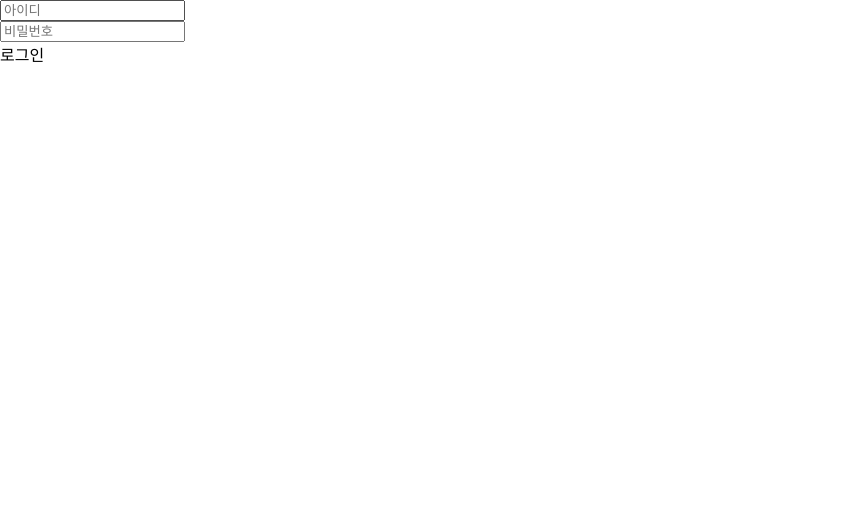
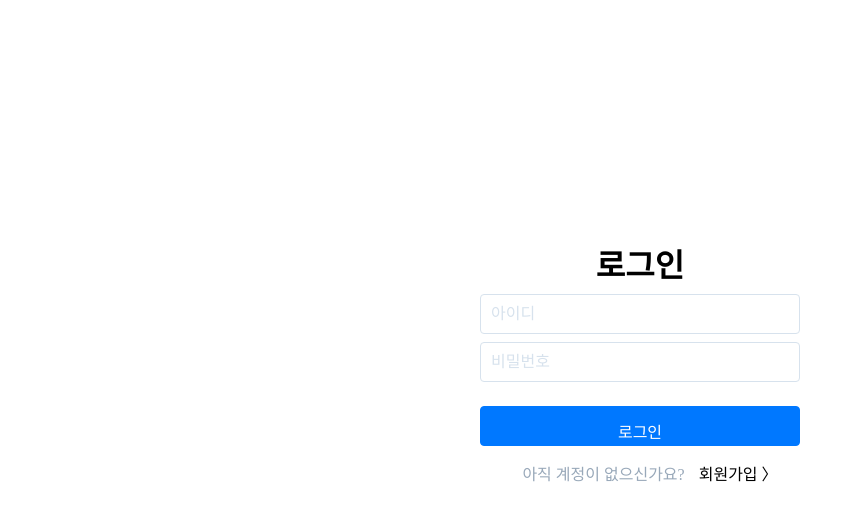
Before and after one commit to D-Store/D-store-practice, a React (Create React App) app: page /signIn in a window 1280 px wide. Shown: the top 520 px of the page, without its empty margins (0-863 px from the left). Built offline with nearby package versions, Linux system fonts and the light colour scheme.

Commit message:
[ADD]SignIn Css

```diff
--- a/src/components/SignIn/SignIn.css
+++ b/src/components/SignIn/SignIn.css
@@ -0,0 +1,107 @@
+
+
+.errorMessage {
+    font-size: 13px;
+    line-height: 18px;
+    margin: 0 -1px 8px 2px;
+    color: #ff1616;
+    text-align: left;
+}
+
+.signIn {
+    width: 100%;
+    min-height: 90vh;
+    background-color: #fff;
+}
+
+.signIn-form {
+    height: 90vh;
+    display: flex;
+    align-items: center;
+    flex-direction: column;
+    margin-top: 30vh;
+}
+
+.signIn-form-title {
+    font-size: 2rem;
+    font-weight: 600;
+}
+
+.signIn-input {
+    display: flex;
+    flex-direction: column;
+
+}
+
+.signIn-input-item {
+    margin-top: 8px;
+    width: 320px;
+    height: 40px;
+    font-size: 16px;
+    border: 1px solid #d7e2ed;
+    appearance: none;
+    outline: none;
+    border-radius: 0.25rem;
+    box-sizing: border-box;
+    padding-left: 10px;
+}
+.signIn-input-item::placeholder {
+    color: #d7e2ed;
+}
+
+.signIn-input-item:hover {
+    border-color: #0078ff;
+}
+
+.signIn-input-item:focus {
+    box-shadow: 0 0 25px -10px #0078ff;
+}
+
+
+.signIn-submit {
+    margin-top: 24px;
+    border-radius: 0.25rem;
+    background-color: #0078ff;
+    border: 1px solid #0078ff;
+    color: white;
+    font-size: 1rem;
+    font-weight: 500;
+    width: 320px;
+    height: 40px;
+    box-sizing: border-box;
+    outline: none;
+    text-align: center;
+    flex-direction: column;
+    padding-top: 11.5px;
+}
+
+.another-approach {
+    margin-top: 15px;
+    text-align: center;
+}
+
+.another-approach-item {
+    color: #98A8B9;
+}
+
+.another-approach-item-Link {
+    text-decoration: none;
+    margin-left: 10px;
+    color: black;
+}
+
+.another-approach-item-Link::after {
+    box-sizing: border-box;
+    position: absolute;
+    margin-left: 0.25rem;
+    content: "〉";
+    transition:all .15s;
+}
+
+.another-approach-item-Link:hover::after {
+    margin-left: 0.5rem;
+}
+
+.signIn-input-item::after {
+
+}
--- a/src/components/SignIn/SignIn.jsx
+++ b/src/components/SignIn/SignIn.jsx
@@ -1,4 +1,5 @@
 import React from 'react'
+import { Link } from 'react-router-dom'
 import './SignIn.css'
 
 const SignIn = ({
@@ -15,9 +16,13 @@ const SignIn = ({
 }) => {
     return(
         <>
-        <div className="MainSignInDiv">
+        <div className="signIn">
+            <div className="signIn-form">
+                <div className="signIn-form-title">로그인</div>
+                <div className="signIn-input">
                     <div>
                         <input
+                        className="signIn-input-item"
                         type="text"
                         name="userId"
                         placeholder="아이디"
@@ -35,6 +40,7 @@ const SignIn = ({
                     </div>
                     <div>
                         <input
+                        className="signIn-input-item"
                         type="password"
                         name="userPw"
                         placeholder="비밀번호"
@@ -58,7 +64,19 @@ const SignIn = ({
                     >
                         가입하지 않은 아이디이거나,잘못된 비밀번호입니다.
                     </div>
-            <div onClick={tryLogin}>로그인</div>
+                    <div
+                    className="signIn-submit"
+                    onClick={tryLogin}
+                    >
+                        로그인
+                    </div>
+                    <div className="another-approach">
+                        <span className="another-approach-item">
+                            아직 계정이 없으신가요? <Link className="another-approach-item-Link" to="/signUp">회원가입</Link>
+                        </span>
+                    </div>
+                </div>
+            </div>
         </div>
         </>
     )
--- a/src/components/SignUp/SignUp.css
+++ b/src/components/SignUp/SignUp.css
@@ -41,6 +41,7 @@
   outline: none;
   border-radius: 0.25rem;
   box-sizing: border-box;
+  padding-left: 10px;
 }
 
 .signUp-form-input-item:focus,
```
Also changed, not shown: src/assets/images/exclamation-mark-inside-a-circle.png (added). Lines whose indentation alone changed are shown as unchanged.
